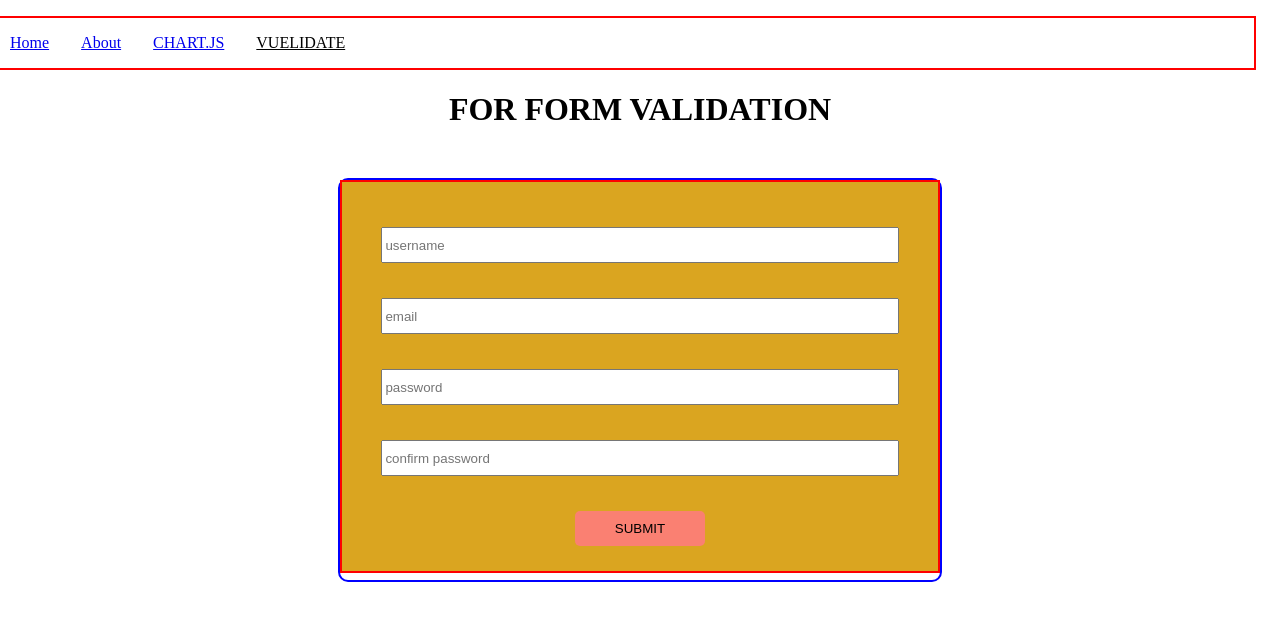
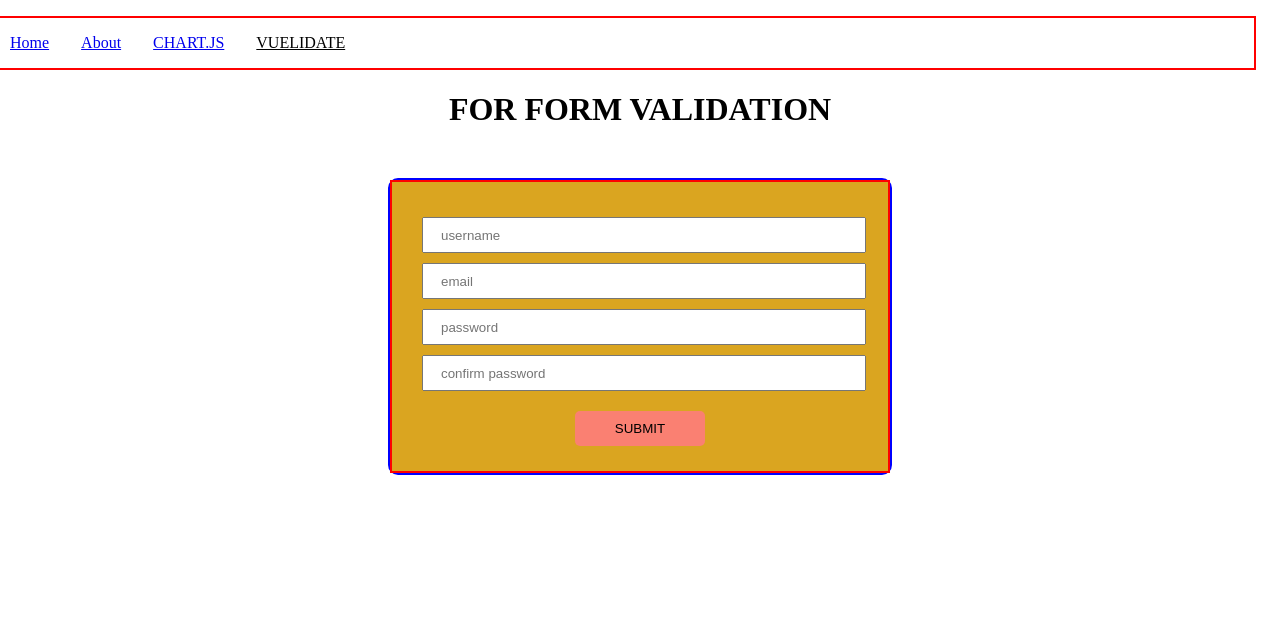
Before and after one commit to olatunji-20/practise, a Vue app: page /vuelidate in a window 1280 px wide. Shown: the top 620 px of the page. Built offline with nearby package versions, Linux system fonts and the light colour scheme.

Commit message:
worked with vuelidate

```diff
--- a/src/components/VuelidateForm.vue
+++ b/src/components/VuelidateForm.vue
@@ -1,24 +1,78 @@
 <template>
-  <!-- <h1>vuvufu</h1> -->
-  <form>
-    <input placeholder="username" type="text" />
-    <input placeholder="email" type="email" />
-    <input placeholder="password" type="password" />
-    <input placeholder="confirm password" type="password" />
-    <button>SUBMIT</button>
+  <form @submit.prevent="submitForm">
+    <input v-model="userData.username" placeholder="username" type="text" />
+    <p class="error" v-for="error in v$.username.$errors" :key="error.$uid">
+      {{ error.$message }}
+    </p>
+
+    <input v-model="userData.email" placeholder="email" type="email" />
+    <p class="error" v-for="error in v$.email.$errors" :key="error.$uid">
+      {{ error.$message }}
+    </p>
+
+    <input v-model="userData.password" placeholder="password" type="password" />
+    <p class="error" v-for="error in v$.password.$errors" :key="error.$uid">
+      {{ error.$message }}
+    </p>
+
+    <input v-model="userData.confirmPassword" placeholder="confirm password" type="password" />
+    <p class="error" v-for="error in v$.confirmPassword.$errors" :key="error.$uid">
+      {{ error.$message }}
+    </p>
+
+    <!-- FOR GROUPED(ALL) ERRORS -->
+    <p class="error" v-for="error in v$.$errors" :key="error.$uid">
+      {{ error.$property }} - {{ error.$message }}
+    </p>
+    <br />
+    <button @click="submitForm">SUBMIT</button>
   </form>
 </template>
 
 <script>
-
+import { ref, computed } from "vue";
+import useVuelidate from "@vuelidate/core";
+import { required, email, minLength, sameAs } from "@vuelidate/validators";
 
 export default {
-    name: "VuelidateForm",
-    setup() {
+  name: "VuelidateForm",
+  setup() {
+    const userData = ref({
+      username: "",
+      email: "",
+      password: "",
+      confirmPassword: "",
+    });
 
-    }
+    const rules = computed(() => {
+      return {
+        username: { required, minLength: minLength(8) },
+        email: { required, email },
+        password: { required },
+        confirmPassword: { required, sameAs: sameAs(userData.value.password) },
+      };
+    });
 
-}
+    const v$ = useVuelidate(rules, userData);
+
+    const submitForm = async () => {
+      const result = await v$.value.$validate();
+
+      if (result) {
+        console.log("YOU ARE GOOD");
+        console.log(userData.value);
+      } else {
+        console.log("you are bad");
+      }
+    };
+
+    return {
+      userData,
+      submitForm,
+      v$,
+    };
+  },
+};
 </script>
 
 <style scoped>
@@ -29,9 +83,10 @@ form {
   padding: 25px 30px;
 }
 input {
-  width: 95%;
+  width: 100%;
   height: 30px;
-  margin: 20px auto 15px;
+  margin: 10px auto 0px;
+  text-indent: 15px;
 }
 button {
   padding: 10px 40px;
@@ -40,5 +95,13 @@ button {
   border-radius: 5px;
   margin-top: 20px;
 }
-
+button:hover {
+  background: red;
+  color: white;
+  cursor: pointer;
+}
+.error {
+  color: red;
+  text-align: left;
+}
 </style>
--- a/src/components/chartjs/PolarAreaChart.vue
+++ b/src/components/chartjs/PolarAreaChart.vue
@@ -1,6 +1,5 @@
 <template>
     <div class="bar">
-        <!-- <p>sheriff sheriff BARCHART</p> -->
         <canvas id="polarChart"></canvas>
     </div>
 </template>
@@ -13,7 +12,6 @@ export default {
     name: 'PolarAreaChart',
     setup() {
         onMounted(() => {
-            console.log("lalalal");
             const ctx = document.getElementById("polarChart");
 
             const polarChart = new Chart(ctx, {
--- a/src/views/Vuelidate.vue
+++ b/src/views/Vuelidate.vue
@@ -23,8 +23,8 @@ h1 {
 }
 .form {
   border: 2px solid blue;
-  width: 600px;
-  height: 400px;
+  width: 500px;
+  height: auto;
   margin: 50px auto;
   border-radius: 10px;
 }
```
